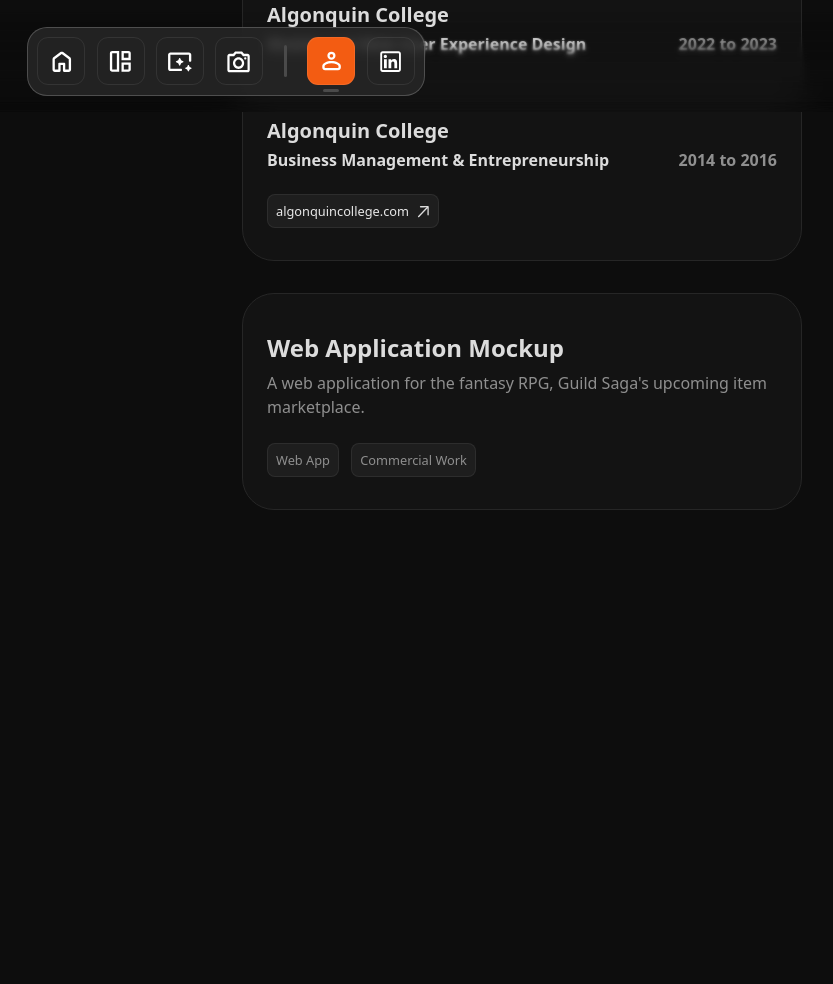
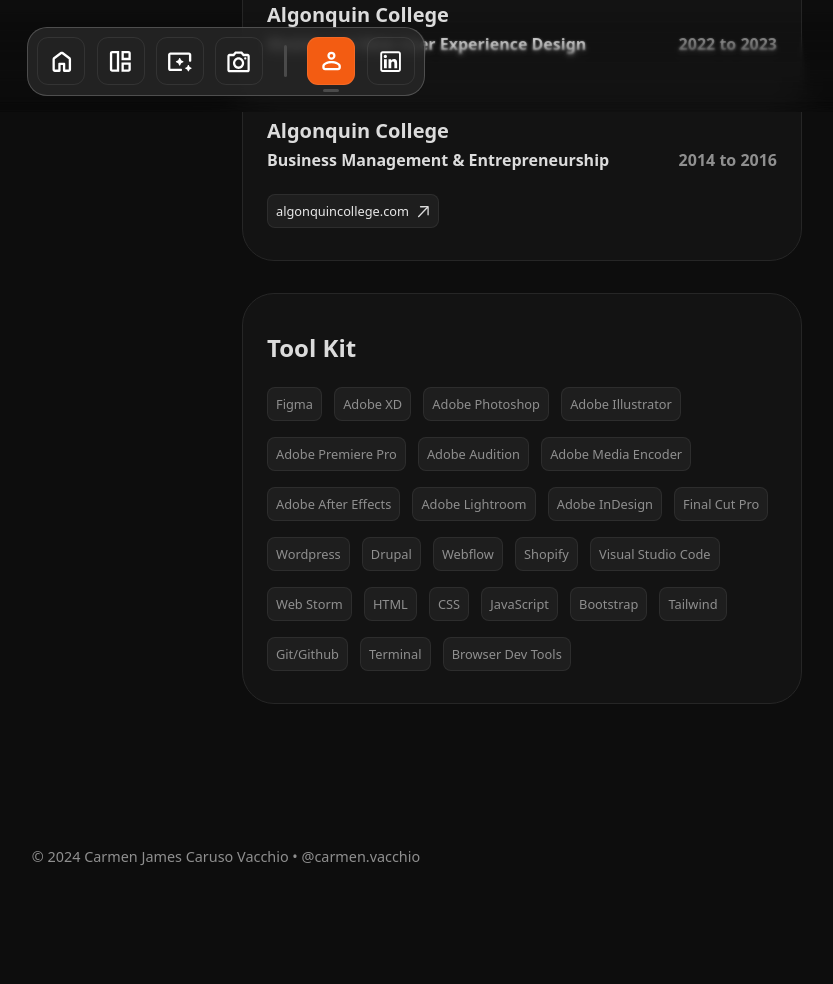
Before and after one commit to vacc0003/final, a plain HTML site: page about.html in a window 1280 px wide. Shown: the part 688-1672 px from the top of the page, without its empty margins (414-1247 px from the left). Before the commit the page ends 1310 px from the top, so only its background shows below. Drawn offline with nearby package versions, Linux system fonts and the light colour scheme.

Commit message:
about page complete

```diff
--- a/about.html
+++ b/about.html
@@ -132,13 +132,18 @@
                   <div class="about-card">
                       <div class="p-heading a-heading">
                           <h1>About Me</h1>
-                          <p>I'm a UX designer passionate about helping organizations transform user problems into seamless experiences at scale.</p>
-                          <p>With extensive practical work experience, I have honed concrete communication skills, a strong work ethic, and a can-do attitude. I'm empathetic, a team player, user-focused, and result driven.</p>
-                          <p>I've previously worked on commerce systems, brand identity, web applications, and design systems. I enjoy leaning into projects that necessitate a high degree of vision, problem-solving, and visual polish.</p>
+                          <p>I'm a UX designer passionate about helping organizations transform user problems into
+                              seamless experiences at scale.</p>
+                          <p>With extensive practical work experience, I have honed concrete communication skills, a
+                              strong work ethic, and a can-do attitude. I'm empathetic, a team player, user-focused, and
+                              result driven.</p>
+                          <p>I've previously worked on commerce systems, brand identity, web applications, and design
+                              systems. I enjoy leaning into projects that necessitate a high degree of vision,
+                              problem-solving, and visual polish.</p>
                       </div>
                       <div class="tags a-tags email-carmen">
-                        <p><img src="/images/svg/email.svg" alt="email icon"><span>carmen@zolas.ca</span></p>
-                    </div>
+                          <p><img src="/images/svg/email.svg" alt="email icon"><span>carmen@zolas.ca</span></p>
+                      </div>
                   </div>
               </div>
 
@@ -171,12 +176,34 @@
               <div class="about-cards">
                   <div class="about-card">
                       <div class="p-heading a-heading">
-                          <h1>Web Application Mockup</h1>
-                          <p>A web application for the fantasy RPG, Guild Saga's upcoming item marketplace.</p>
+                          <h1>Tool Kit</h1>
                       </div>
                       <div class="tags">
-                          <p>Web App</p>
-                          <p>Commercial Work</p>
+                          <p>Figma</p>
+                          <p>Adobe XD</p>
+                          <p>Adobe Photoshop</p>
+                          <p>Adobe Illustrator</p>
+                          <p>Adobe Premiere Pro</p>
+                          <p>Adobe Audition</p>
+                          <p>Adobe Media Encoder</p>
+                          <p>Adobe After Effects</p>
+                          <p>Adobe Lightroom</p>
+                          <p>Adobe InDesign</p>
+                          <p>Final Cut Pro</p>
+                          <p>Wordpress</p>
+                          <p>Drupal</p>
+                          <p>Webflow</p>
+                          <p>Shopify</p>
+                          <p>Visual Studio Code</p>
+                          <p>Web Storm</p>
+                          <p>HTML</p>
+                          <p>CSS</p>
+                          <p>JavaScript</p>
+                          <p>Bootstrap</p>
+                          <p>Tailwind</p>
+                          <p>Git/Github</p>
+                          <p>Terminal</p>
+                          <p>Browser Dev Tools</p>
                       </div>
                   </div>
               </div>
@@ -189,7 +216,7 @@
 
 
       <!-- Copyright -->
-      <!-- <div class="copyright"> &copy 2024 Carmen James Caruso Vacchio • @carmen@zolas.ca </div> -->
+      <div class="copyright"> &copy 2024 Carmen James Caruso Vacchio • @carmen.vacchio</div>
 
     <script src="https://cdn.jsdelivr.net/npm/bootstrap@5.3.3/dist/js/bootstrap.bundle.min.js" integrity="sha384-YvpcrYf0tY3lHB60NNkmXc5s9fDVZLESaAA55NDzOxhy9GkcIdslK1eN7N6jIeHz" crossorigin="anonymous"></script>
 
--- a/css/main.css
+++ b/css/main.css
@@ -700,6 +700,19 @@
     .about-cards {
         width: calc(100% - 2rem);
     }
+
+    .about-section {
+        flex-direction: column;
+    }
+
+    .about-left,
+    .about-right {
+        display: flex;
+        flex-direction: column;
+        justify-content: center;
+        align-items: center;
+    }
+
 }
 
 @media screen and (max-width: 870px) and (max-height:700px) {
@@ -707,7 +720,6 @@
        font-size: 0;
        padding-bottom: 0rem;
     }
-
 }
 
 
```
Also changed, not shown: projects.html (+1 -1 lines).
